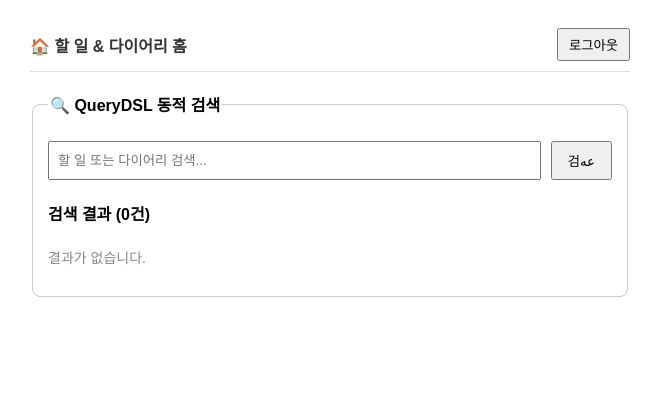
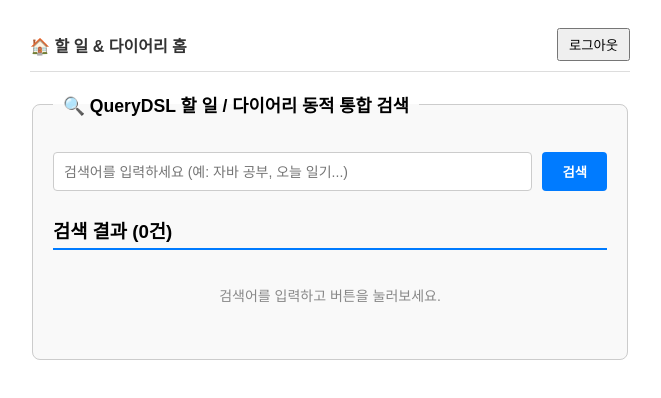
Before and after one commit to hmc1206/spring-todo, a React (Vite) app in the folder frontend/: page /search in a window 1280 px wide. Shown: the top 398 px of the page, without its empty margins (310-971 px from the left). Built offline with nearby package versions, Linux system fonts and the light colour scheme; sample sign-in values are in the browser's storage.

Commit message:
feat : 보안헤더(bearer jwt)

```diff
--- a/frontend/src/pages/LoginPage.tsx
+++ b/frontend/src/pages/LoginPage.tsx
@@ -1,4 +1,6 @@
-import { GoogleLogin, type CredentialResponse } from "@react-oauth/google";
+import { GoogleLogin } from "@react-oauth/google";
+// verbatimModuleSyntax 대응을 위한 타입 전용 임포트
+import type { CredentialResponse } from "@react-oauth/google";
 import { useNavigate } from "react-router-dom";
 import axios from "axios";
 
@@ -11,33 +13,30 @@ interface LoginPageProps {
 export default function LoginPage({ setToken }: LoginPageProps) {
   const navigate = useNavigate();
 
-  // 📁 frontend/src/pages/LoginPage.tsx 내부 handleGoogleSuccess 수정
-
   const handleGoogleSuccess = async (credentialResponse: CredentialResponse) => {
     const idToken = credentialResponse.credential;
     if (!idToken) return;
 
     try {
-        // 🔍 백엔드 UserRequestDto의 loginId 필드에 구글 ID 토큰을 실어서 전송합니다!
+      // 🔍 백엔드 request.get("token") 스펙에 정확히 맞추어 "token" 키값으로 전송!
       const response = await axios.post(`${API_BASE_URL}/api/users/google`, {
-        loginId: idToken,
-        password: "",    // 백엔드 파라미터 누락 에러 방지용 공백 주입
-        nickname: ""
+        token: idToken,
       });
 
-        const jwtToken = response.data.token || response.data.accessToken;
+      // 🔍 백엔드가 반환하는 Map.of("accessToken", jwtToken) 스펙에 맞춰 수신!
+      const jwtToken = response.data.accessToken;
+
       if (jwtToken) {
         localStorage.setItem("token", jwtToken);
         setToken(jwtToken);
         alert("성공적으로 로그인되었습니다!");
-        navigate("/search"); // 🏠 QueryDSL 동적 검색 페이지로 진입!
+        navigate("/search"); // 🏠 인증 성공 즉시 QueryDSL 동적 검색 페이지로 진입
       }
     } catch (error: any) {
       console.error("백엔드 인증 실패:", error);
-        alert("인증 실패: " + (error.response?.data?.message || error.message));
+      alert("인증 실패: " + (error.response?.data?.error || error.message));
     }
   };
-
 
   return (
     <div style={{ textAlign: "center", marginTop: "50px" }}>
--- a/frontend/src/pages/SearchPage.tsx
+++ b/frontend/src/pages/SearchPage.tsx
@@ -1,4 +1,4 @@
-import { useState } from "react";
+import React, { useState } from "react";
 import axios from "axios";
 
 const API_BASE_URL = "http://localhost:8080";
@@ -7,47 +7,106 @@ interface SearchPageProps {
   token: string;
 }
 
+// 백엔드 QueryDSL 검색 결과 DTO 구조에 맞춘 타입 선언
+interface TodoSearchResponse {
+  id: number;
+  type: "TODO" | "DIARY"; // 할 일인지 다이어리인지 구분값
+  title: string;
+  content: string;
+  createdAt: string;
+}
+
 export default function SearchPage({ token }: SearchPageProps) {
   const [searchKeyword, setSearchKeyword] = useState<string>("");
-  const [searchResults, setSearchResults] = useState<any[]>([]);
+  const [searchResults, setSearchResults] = useState<TodoSearchResponse[]>([]);
+  const [isLoading, setIsLoading] = useState<boolean>(false);
 
   const handleSearch = async (e: React.FormEvent) => {
     e.preventDefault();
+    setIsLoading(true);
+
     try {
+      // 🔍 가로챈 자체 JWT를 Authorization 헤더에 Bearer 타입으로 담아 전송
       const response = await axios.get(`${API_BASE_URL}/api/todos/search`, {
         params: { keyword: searchKeyword },
-        headers: { Authorization: `Bearer ${token}` },
+        headers: {
+          Authorization: `Bearer ${token}`
+        },
       });
+
+      // 백엔드가 반환한 QueryDSL 결과 리스트를 상태에 저장
       setSearchResults(response.data);
-    } catch (error) {
-      console.error("검색 실패:", error);
-      alert("데이터를 불러오지 못했습니다.");
+    } catch (error: any) {
+      console.error("QueryDSL 동적 검색 실패:", error);
+      alert("데이터를 불러오지 못했습니다: " + (error.response?.data?.message || error.message));
+    } finally {
+      setIsLoading(false);
     }
   };
 
   return (
-    <fieldset style={{ padding: "15px", borderRadius: "8px", border: "1px solid #ccc" }}>
-      <legend style={{ fontWeight: "bold" }}>🔍 QueryDSL 동적 검색</legend>
-      <form onSubmit={handleSearch} style={{ display: "flex", gap: "10px", marginTop: "10px" }}>
+    <fieldset style={{ padding: "20px", borderRadius: "8px", border: "1px solid #ccc", background: "#f9f9f9" }}>
+      <legend style={{ fontWeight: "bold", fontSize: "1.1rem", padding: "0 10px" }}>
+        🔍 QueryDSL 할 일 / 다이어리 동적 통합 검색
+      </legend>
+
+      <form onSubmit={handleSearch} style={{ display: "flex", gap: "10px", marginTop: "15px" }}>
         <input
           type="text"
-          placeholder="할 일 또는 다이어리 검색..."
+          placeholder="검색어를 입력하세요 (예: 자바 공부, 오늘 일기...)"
           value={searchKeyword}
           onChange={(e) => setSearchKeyword(e.target.value)}
-          style={{ flex: 1, padding: "8px" }}
+          style={{ flex: 1, padding: "10px", borderRadius: "4px", border: "1px solid #ccc", fontSize: "14px" }}
         />
-        <button type="submit" style={{ padding: "8px 15px", cursor: "pointer" }}>검عه</button>
+        <button
+          type="submit"
+          disabled={isLoading}
+          style={{ padding: "10px 20px", cursor: "pointer", background: "#007bff", color: "#fff", border: "none", borderRadius: "4px", fontWeight: "bold" }}
+        >
+          {isLoading ? "검색 중..." : "검색"}
+        </button>
       </form>
 
-      <div style={{ marginTop: "20px" }}>
-        <h4>검색 결과 ({searchResults.length}건)</h4>
+      {/* 실시간 데이터 바인딩 창 */}
+      <div style={{ marginTop: "25px" }}>
+        <h3 style={{ borderBottom: "2px solid #007bff", paddingBottom: "5px", marginBottom: "15px" }}>
+          검색 결과 ({searchResults.length}건)
+        </h3>
+
         {searchResults.length === 0 ? (
-          <p style={{ color: "#888", fontSize: "14px" }}>결과가 없습니다.</p>
+          <p style={{ color: "#888", fontSize: "14px", textAlign: "center", padding: "20px 0" }}>
+            {searchKeyword ? "검색 조건과 일치하는 내역이 없습니다." : "검색어를 입력하고 버튼을 눌러보세요."}
+          </p>
         ) : (
-          <ul style={{ paddingLeft: "20px" }}>
-            {searchResults.map((item: any) => (
-              <li key={item.id} style={{ marginBottom: "8px" }}>
-                <strong>[{item.type || "데이터"}]</strong> {item.title || item.content}
+          <ul style={{ paddingLeft: "0", listStyle: "none" }}>
+            {searchResults.map((item) => (
+              <li
+                key={`${item.type}-${item.id}`}
+                style={{
+                  padding: "12px",
+                  marginBottom: "10px",
+                  borderRadius: "6px",
+                  border: "1px solid #eee",
+                  background: "#fff",
+                  boxShadow: "0 1px 3px rgba(0,0,0,0.05)"
+                }}
+              >
+                <div style={{ display: "flex", justifyContent: "space-between", alignItems: "center", marginBottom: "5px" }}>
+                  {/* 타입에 따른 뱃지 분기 처리 */}
+                  <span style={{
+                    padding: "3px 8px",
+                    borderRadius: "4px",
+                    fontSize: "11px",
+                    fontWeight: "bold",
+                    color: "#fff",
+                    background: item.type === "TODO" ? "#28a745" : "#17a2b8"
+                  }}>
+                    {item.type === "TODO" ? "할 일" : "다이어리"}
+                  </span>
+                  <span style={{ color: "#aaa", fontSize: "12px" }}>{item.createdAt}</span>
+                </div>
+                <h4 style={{ margin: "5px 0", color: "#333" }}>{item.title}</h4>
+                <p style={{ margin: "0", color: "#666", fontSize: "14px" }}>{item.content}</p>
               </li>
             ))}
           </ul>
```
Lines whose indentation alone changed are shown as unchanged.
